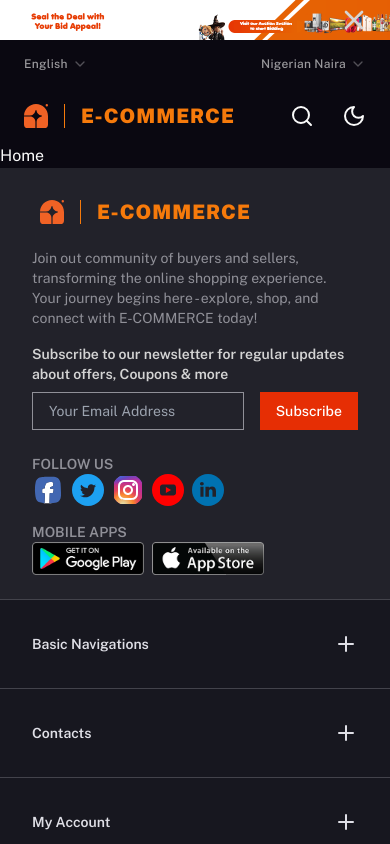
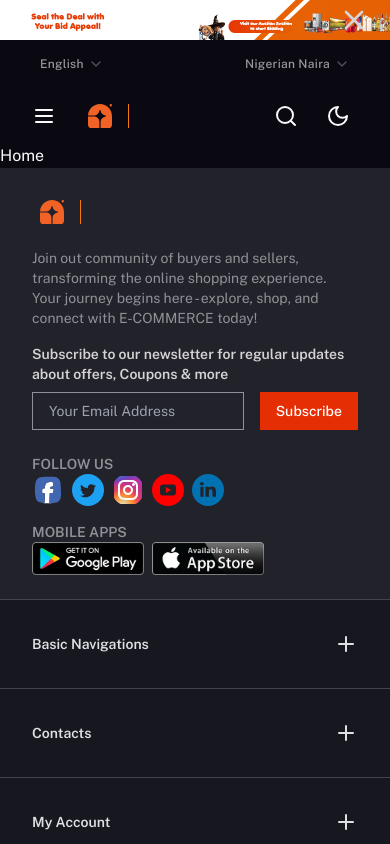
Before and after one commit to Kingjohneycodey/ecommerce-p1, a React (Vite) app: page / in a window 390 px wide. Shown: the top 844 px of the page. Built offline with nearby package versions, Linux system fonts and the light colour scheme.

Commit message:
layout: mobile nav done

```diff
--- a/src/components/logo.jsx
+++ b/src/components/logo.jsx
@@ -14,7 +14,7 @@ export function Logo() {
         orientation="vertical"
       />
 
-      <h1 className="text-xl font-black tracking-wider text-brand-secondary lg:text-2xl">
+      <h1 className="text-xl font-black tracking-wider text-brand-secondary max-[420px]:hidden lg:text-2xl">
         E-COMMERCE
       </h1>
     </div>
--- a/src/components/ui/header/main-navigation-bar.jsx
+++ b/src/components/ui/header/main-navigation-bar.jsx
@@ -8,19 +8,37 @@ import {
   BellIcon,
   ArrowLeft,
   SearchIcon,
+  MenuIcon,
 } from 'lucide-react'
 import { Link } from 'react-router-dom'
 import { Tooltip } from '../tooltip'
 import { useState } from 'react'
 import { cn } from '@/lib/utils'
 import { Button } from '../button'
+import { MobileNav } from '../nav'
 
 export function MainNavigationBar() {
   const [searchOpen, setSearchOpen] = useState(false)
+  const [navOpen, setNavOpen] = useState(false)
+
+  function toggleMobileNav() {
+    setNavOpen((prev) => !prev)
+  }
 
   return (
-    <div className="relative flex max-h-14 min-h-12 items-center justify-between gap-4 bg-background px-4 py-4 max-lg:overflow-hidden md:px-8 lg:px-10">
+    <>
+      <div className="relative flex max-h-14 min-h-12 items-center justify-between gap-4 bg-background px-8 py-4 max-lg:overflow-hidden lg:px-16">
+        <div className="flex gap-2">
+          <Button
+            size="icon"
+            variant="ghost"
+            onClick={toggleMobileNav}
+            className="block lg:hidden"
+          >
+            <MenuIcon />
+          </Button>
           <Logo />
+        </div>
 
         {/* desktop search */}
         <div className="hidden flex-1 lg:block">
@@ -66,6 +84,9 @@ export function MainNavigationBar() {
           <ModeToggle />
         </div>
       </div>
+
+      <MobileNav isOpen={navOpen} setIsOpen={setNavOpen} />
+    </>
   )
 }
 
--- a/src/components/ui/header/products-navigation-bar.jsx
+++ b/src/components/ui/header/products-navigation-bar.jsx
@@ -4,7 +4,7 @@ import {
   CategoryLinks,
 } from './cateogories-dropdown'
 import { ShoppingCartIcon } from 'lucide-react'
-import Nav from '../nav'
+import { DesktopNav } from '../nav'
 
 export function ProductsNavigationBar() {
   const [currentCategory, setCurrentCategory] =
@@ -17,7 +17,7 @@ export function ProductsNavigationBar() {
   return (
     // desktop only
     <div className="hidden lg:block">
-      <div className="relative flex min-h-10 items-stretch justify-between gap-4 bg-brand-primary px-4 text-sm font-bold text-neutral-foreground-300 md:px-8 lg:px-10">
+      <div className="relative flex min-h-10 items-stretch justify-between gap-4 bg-brand-primary px-4 text-sm font-bold text-neutral-foreground-300 md:px-8 lg:px-16">
         <CategoriesDropdown
           setCurrentCategory={setCurrentCategory}
           isOpen={categoriesDropdownOpen}
@@ -25,7 +25,7 @@ export function ProductsNavigationBar() {
         />
 
         <div className="relative flex flex-1 items-center justify-between">
-          <Nav />
+          <DesktopNav />
           {categoriesDropdownOpen &&
             currentCategory != null && (
               <CategoryLinks id={currentCategory} />
--- a/src/components/ui/header/top-bar.jsx
+++ b/src/components/ui/header/top-bar.jsx
@@ -5,28 +5,20 @@ import { Link } from 'react-router-dom'
 
 export function TopBar() {
   return (
-    <div className="flex h-12 items-center justify-between px-4 md:px-8 lg:px-10">
+    <div className="flex h-12 items-center justify-between px-8 lg:px-16">
       <LanguageDropDown />
       <CurrencyDropDown />
 
       <div className="hidden h-5 flex-1 lg:block" />
 
       <div className="hidden h-5 items-center space-x-4 lg:flex [&>*]:py-3 [&>button]:px-1">
-        <Link
-          to="/"
-          size="sm"
-          className="header-action"
-        >
+        <Link to="/" size="sm" className="header-action">
           Become a Seller!
         </Link>
 
         <Separator orientation="vertical" />
 
-        <Link
-          to="/"
-          size="sm"
-          className="header-action"
-        >
+        <Link to="/" size="sm" className="header-action">
           Login to seller
         </Link>
 
--- a/src/components/ui/nav.jsx
+++ b/src/components/ui/nav.jsx
@@ -1,11 +1,13 @@
 import { navLinks } from '@/lib/data'
 import { cn } from '@/lib/utils'
 import { NavLink } from 'react-router-dom'
+import UserAuth from '../user-auth'
+import { Button } from './button'
+import { XIcon } from 'lucide-react'
 
-export default function Nav() {
+export function DesktopNav() {
   return (
-    // desktop nav
-    <nav>
+    <nav className="hidden lg:block">
       <ul
         className="mx-auto flex max-w-[600px] items-center overflow-x-auto"
         style={{ scrollbarWidth: 'none' }}
@@ -30,3 +32,57 @@ export default function Nav() {
     </nav>
   )
 }
+
+export function MobileNav({ isOpen, setIsOpen }) {
+  const close = () => setIsOpen(false)
+
+  return (
+    <nav className="block lg:hidden">
+      <div
+        className={cn(
+          'fixed left-0 top-0 z-50 h-screen w-[70%] bg-white transition-all duration-300 md:w-3/5',
+          isOpen ? 'left-0' : '-left-full'
+        )}
+        onClick={(e) => e.stopPropagation()}
+      >
+        <Button
+          variant="ghost"
+          size="icon"
+          className="ml-4 mt-4 hover:bg-transparent"
+          onClick={close}
+        >
+          <XIcon className="text-destructive" size={32} />
+        </Button>
+        <div className="border-b border-b-neutral-100/30 px-4 py-8">
+          <UserAuth />
+        </div>
+
+        <ul className="space-y-8 px-8 py-8">
+          {navLinks.map((l) => (
+            <li key={l.name}>
+              <NavLink
+                to={l.link}
+                className={({ isActive }) =>
+                  cn(
+                    'font-semibold',
+                    isActive && 'text-brand-primary'
+                  )
+                }
+              >
+                {l.name}
+              </NavLink>
+            </li>
+          ))}
+        </ul>
+      </div>
+      {isOpen && (
+        <div
+          className="fixed inset-0 z-40 bg-black/40"
+          onClick={close}
+        >
+          <span className="sr-only">close nav</span>
+        </div>
+      )}
+    </nav>
+  )
+}
```
Lines whose indentation alone changed are shown as unchanged.
